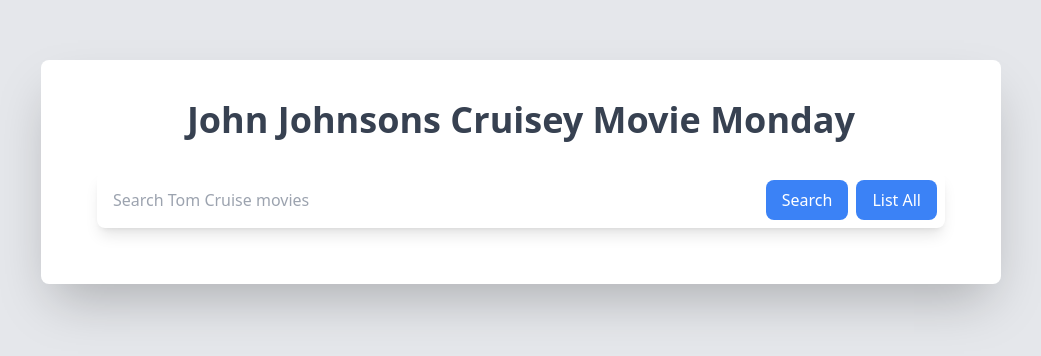
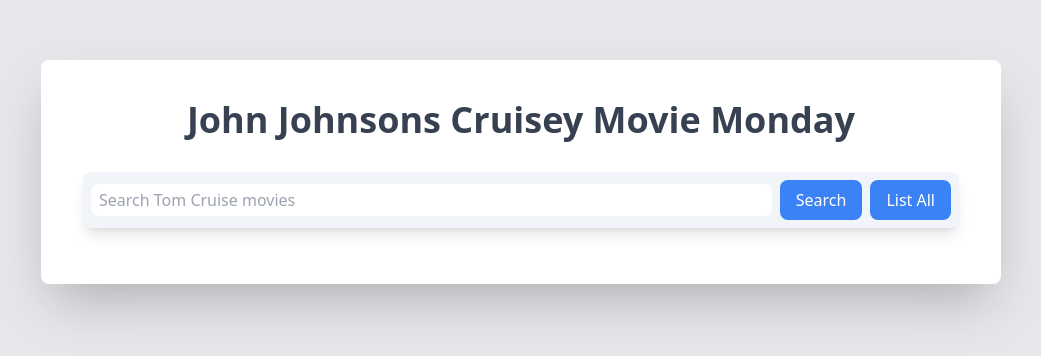
Before and after one commit to rikster/cruise-strikes-back, a React (Create React App) app: page / in a window 1280 px wide. Shown: the part 228-584 px from the top of the page, without its empty margins (119-1160 px from the left). Built offline with nearby package versions, Linux system fonts and the light colour scheme.

Commit message:
improve search box clarity and responsiveness

```diff
--- a/src/components/SearchBarTomCruise.tsx
+++ b/src/components/SearchBarTomCruise.tsx
@@ -57,8 +57,8 @@
   const isLoading = moviesLoading || personLoading;
 
   return (
-    <div className="container mx-auto px-4">
-      <div className="flex flex-col sm:flex-row items-center bg-white rounded-lg shadow-lg p-2 mb-4">
+    <div className="container mx-auto px-4 sm:px-0.5">
+      <div className="flex flex-col sm:flex-row items-center bg-slate-100 rounded-lg shadow-lg p-2 mb-4">
         <input
           ref={inputRef}
           type="text"
@@ -70,7 +70,7 @@
               handleSearch();
             }
           }}
-          className="flex-grow mr-2 px-2 py-1 rounded-lg focus:outline-none"
+          className="flex-grow px-2 py-1 rounded-lg focus:outline-none w-full sm:w-auto"
         />
         <button
           onClick={handleSearch}
```
